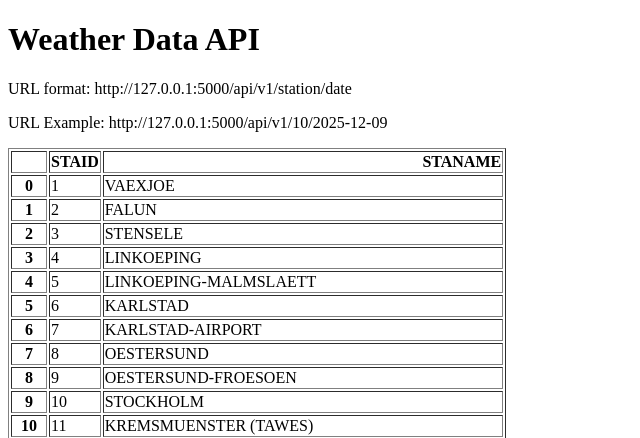
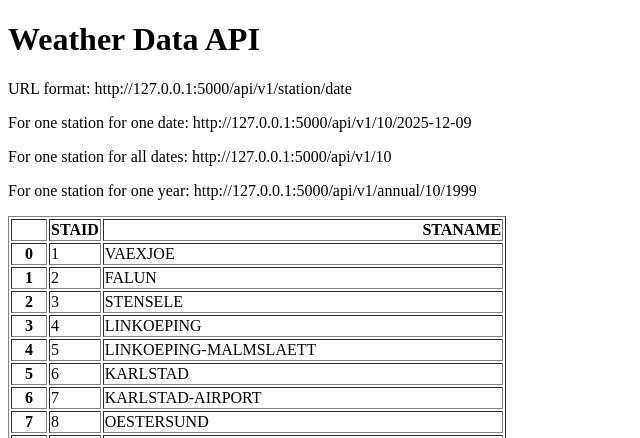
Before and after one commit to Rohit-more-2003/Weather_API, a Flask app: page / in a window 1280 px wide. Shown: the top 438 px of the page, without its empty margins (0-640 px from the left). Run offline with Flask 3, Linux system fonts and the light colour scheme.

Commit message:
Add URL endpoint for yearly and all data

```diff
--- a/main.py
+++ b/main.py
@@ -28,6 +28,29 @@ def about(station, date):
 	        "temperature": temperature}
 
 
+@app.route("/api/v1/<station>")
+def all_data(station):
+	filename = "data_small/TG_STAID" + str(station).zfill(6) + ".txt"
+	df = pd.read_csv(filename, skiprows=20, parse_dates=["    DATE"]) #parse_dates changes the date from string to date, time
+
+	result = df.to_dict(orient="records")
+	return result
+
+
+@app.route("/api/v1/annual/<station>/<year>")
+def yearly(station, year):
+	filename = "data_small/TG_STAID" + str(station).zfill(6) + ".txt"
+	df = pd.read_csv(filename, skiprows=20)
+
+	#parse_dates makes the date&time accessible as date&time format instead of string format
+	#But here we are using year as condition, so remove parse_dates parameter to access date
+	#as a string
+	df["    DATE"] = df["    DATE"].astype(str)
+
+	result = df[df["    DATE"].str.startswith(str(year))].to_dict(orient="records")
+	return result
+
+
 if __name__ == "__main__":  #__name__ == __main__ only if the current file is being run
 	app.run(debug=True) #port=5*** argument added if multiple flask apps are to run
 	#default port value is 5000.
--- a/templates/home.html
+++ b/templates/home.html
@@ -7,7 +7,9 @@
 <body>
     <h1>Weather Data API</h1>
     <p>URL format: http://127.0.0.1:5000/api/v1/station/date</p>
-    <p>URL Example: http://127.0.0.1:5000/api/v1/10/2025-12-09</p>
+    <p>For one station for one date: http://127.0.0.1:5000/api/v1/10/2025-12-09</p>
+    <p>For one station for all dates: http://127.0.0.1:5000/api/v1/10</p>
+    <p>For one station for one year: http://127.0.0.1:5000/api/v1/annual/10/1999</p>
     <p>{{data|safe}}</p>
 </body>
 </html>
```
